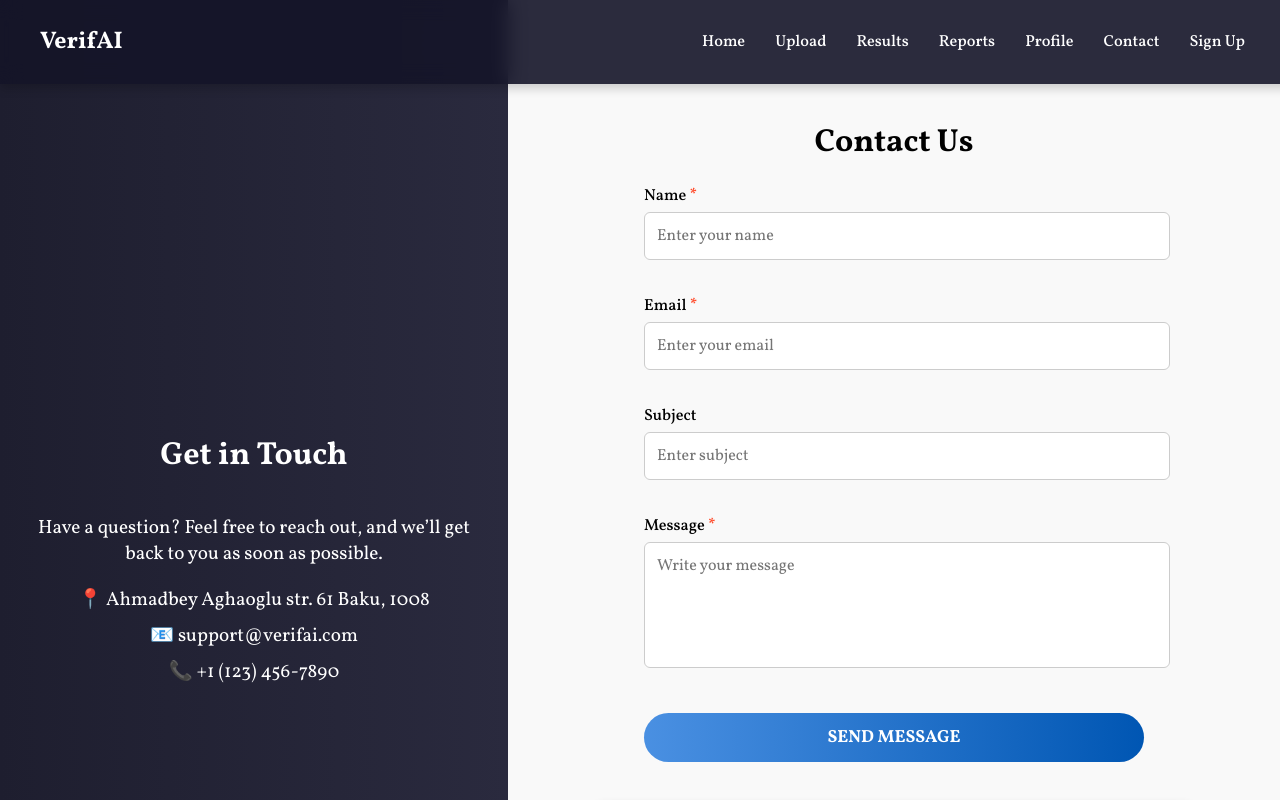
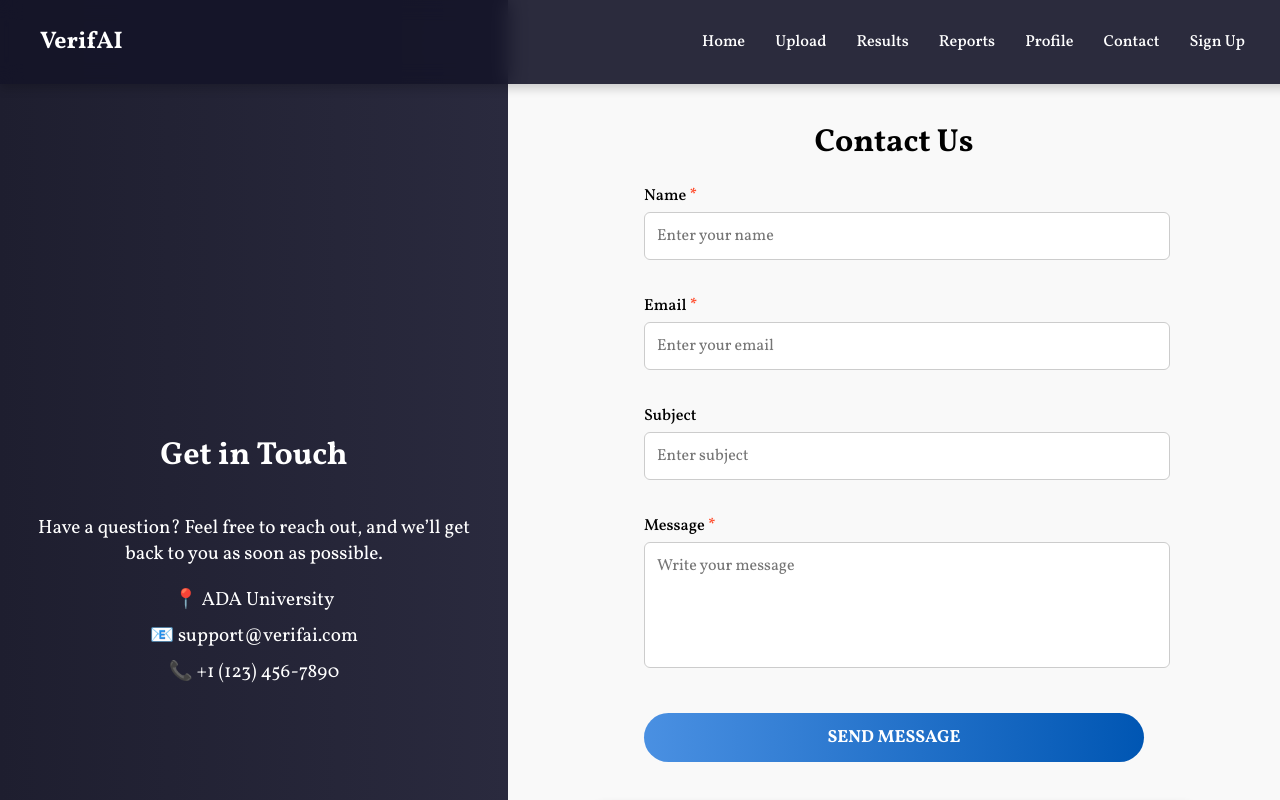
Before and after one commit to VerifAI-inc/VerifAI, a React (Create React App) app in the folder verifai-frontend/: page /contact in a window 1280 px wide. Built offline with nearby package versions, Linux system fonts and the light colour scheme; grey boxes are pictures that could not be loaded.

Commit message:
Modify Contact Page to add a central div for aligning footer.

```diff
--- a/verifai-frontend/src/pages/Contact.js
+++ b/verifai-frontend/src/pages/Contact.js
@@ -20,13 +20,14 @@ const Contact = () => {
   };
 
   return (
+    <div className="contact-page">
       <div className="contact-container">
         {/* Left Section - Contact Info */}
         <div className="contact-left">
           <h2>Get in Touch</h2>
           <p>Have a question? Feel free to reach out, and we’ll get back to you as soon as possible.</p>
           <div className="contact-info">
-          <p>📍 Ahmadbey Aghaoglu str. 61 Baku, 1008</p>
+            <p>📍 ADA University</p>
             <p>📧 support@verifai.com</p>
             <p>📞 +1 (123) 456-7890</p>
           </div>
@@ -55,7 +56,6 @@ const Contact = () => {
             <button type="submit" className="contact-button">Send Message</button>
           </form>
 
-
           {/* Small Google Map Below the Form */}
           <div className="contact-map">
             <iframe
@@ -69,7 +69,9 @@ const Contact = () => {
           </div>
         </div>
       </div>
+    </div>
 );
+
 };
 
 export default Contact;
```
Lines whose indentation alone changed are shown as unchanged.
